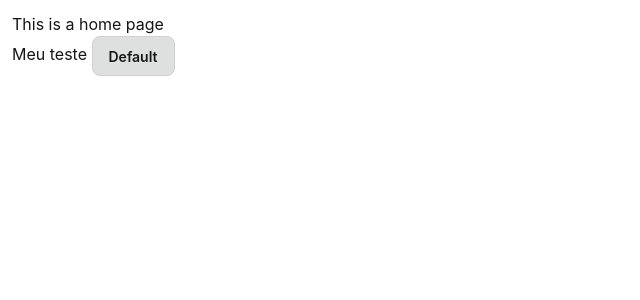
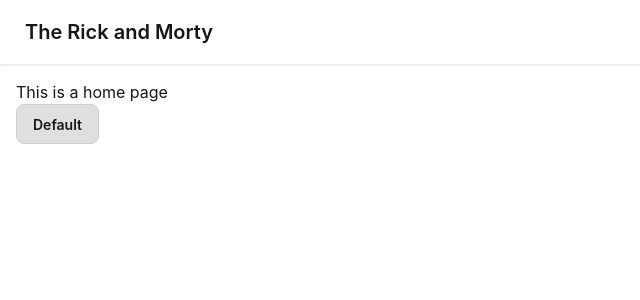
Before and after one commit to ClariCassia/projeto-mvp-daisyui-api-rick-and-morty, a Vue app: page / in a window 1280 px wide. Shown: the top 300 px of the page, without its empty margins (0-640 px from the left). Built offline with nearby package versions, Linux system fonts and the light colour scheme.

Commit message:
feat: adiciona componente NavBar e ajusta layout da HomeView

```diff
--- /dev/null
+++ b/src/components/NavBar.vue
@@ -0,0 +1,5 @@
+<template>
+  <div class="navbar bg-base-100 shadow-sm">
+    <a class="btn btn-ghost text-xl">The Rick and Morty </a>
+  </div>
+</template>
--- a/src/components/Teste.vue
+++ /dev/null
@@ -1,3 +0,0 @@
-<template>
-  Meu teste
-</template>
--- a/src/layouts/LayoutDefault.vue
+++ b/src/layouts/LayoutDefault.vue
@@ -1,5 +1,6 @@
 <template>
   <div>
+      <NavBar />
       <RouterView />
   </div>
 </template>
--- a/src/pages/HomeView.vue
+++ b/src/pages/HomeView.vue
@@ -1,12 +1,11 @@
 <template>
-  <div class="h-screen p-3">
+  <div class="h-screen p-4">
     <h1>This is a home page</h1>
-    <Teste />
+
       <button class="btn btn-active">Default</button>
   </div>
 </template>
 
-
 <script setup>
 
 </script>
```
